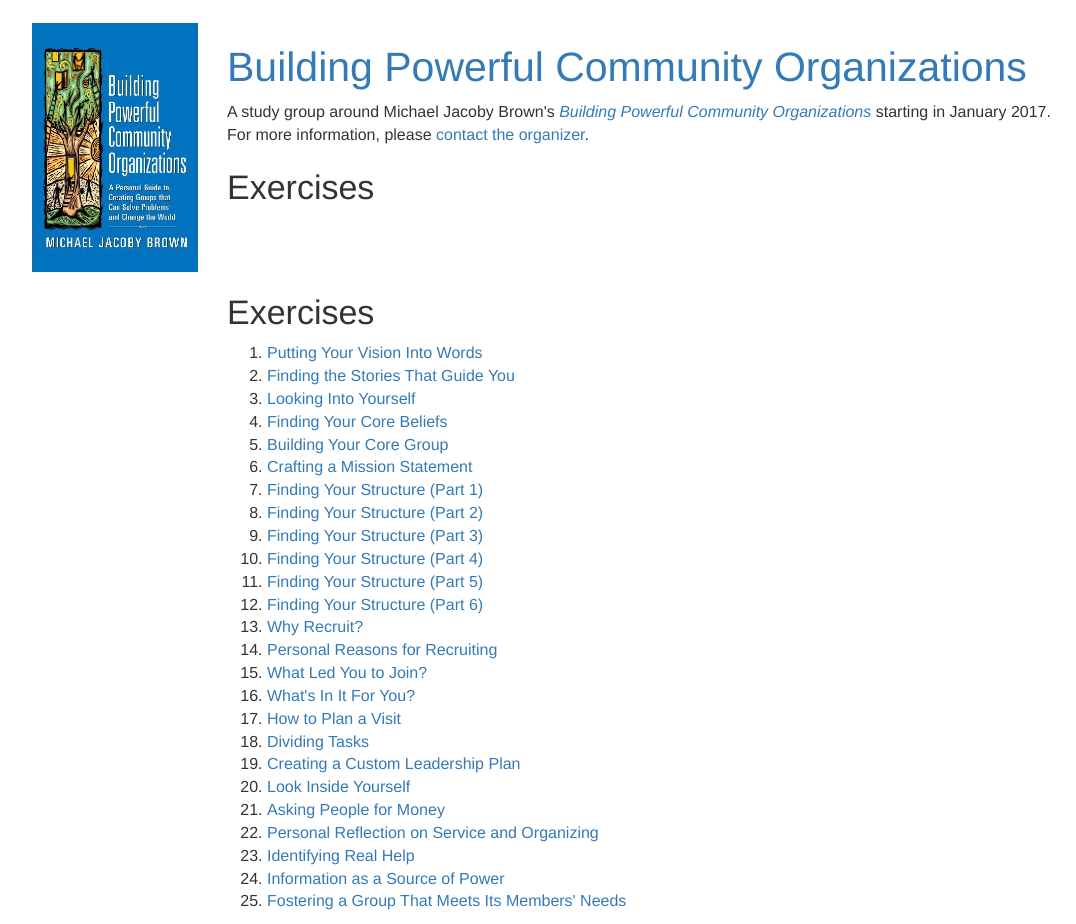
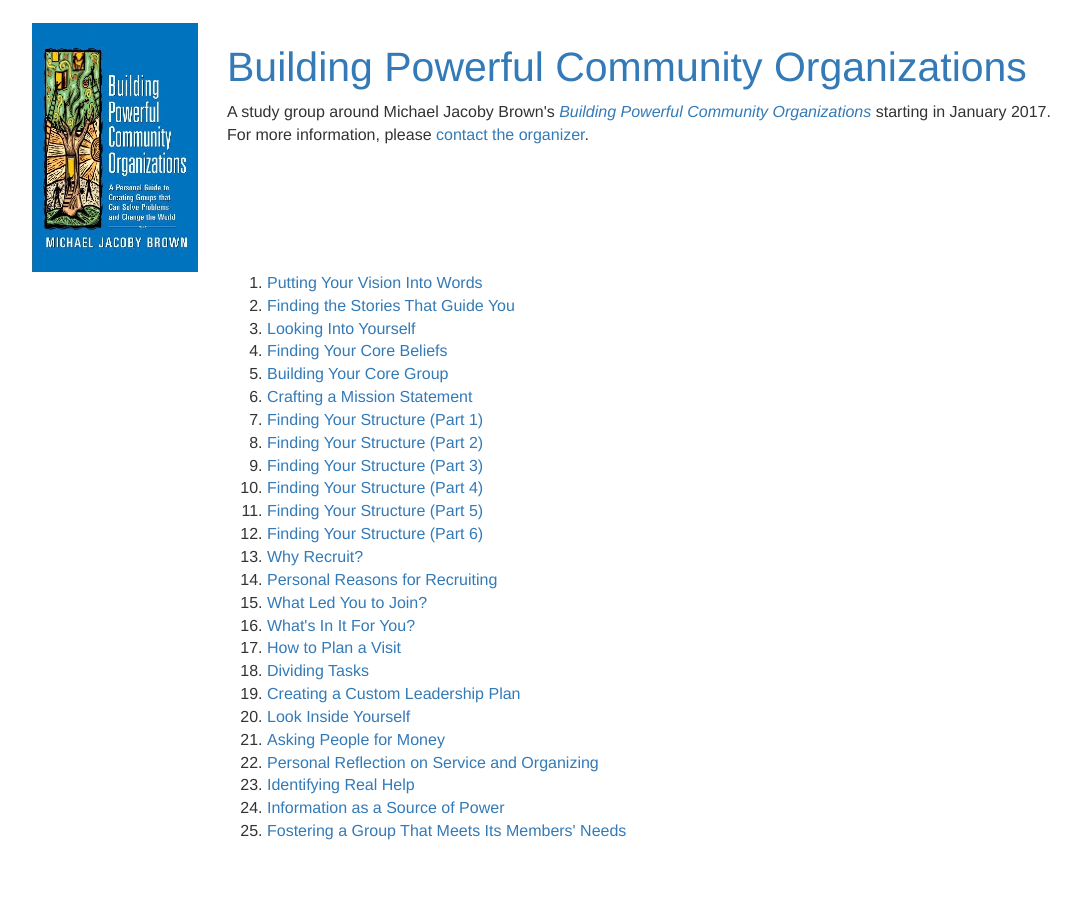
Before and after one commit to katyhuff/bpco, a Jekyll site: the page built from index.md, in a window 1280 px wide. Shown: the whole page, without its empty margins (38-1114 px from the left). Built offline with Jekyll 4.4.1, drawn with Linux system fonts in a browser that asks for light colours; our own code applies the rules of GitHub Pages for plain Markdown files; after the commit the page ends 900 px from its top, so only the background shows below that.

Commit message:
Removing the title

```diff
--- a/index.md
+++ b/index.md
@@ -3,6 +3,4 @@ layout: page
 root: .
 ---
 
-## Exercises
-
 {% include exercise_list.html %}
```
